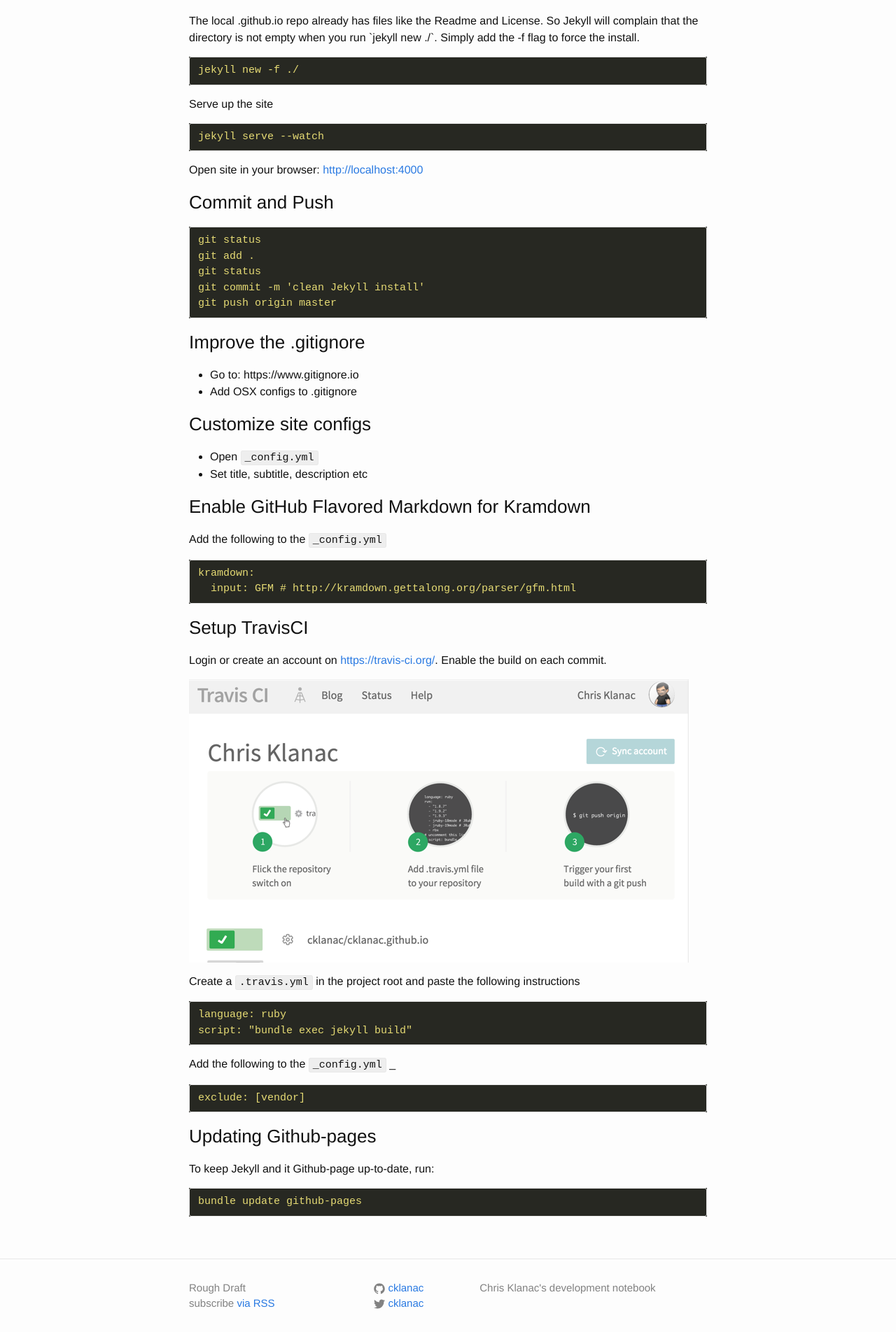
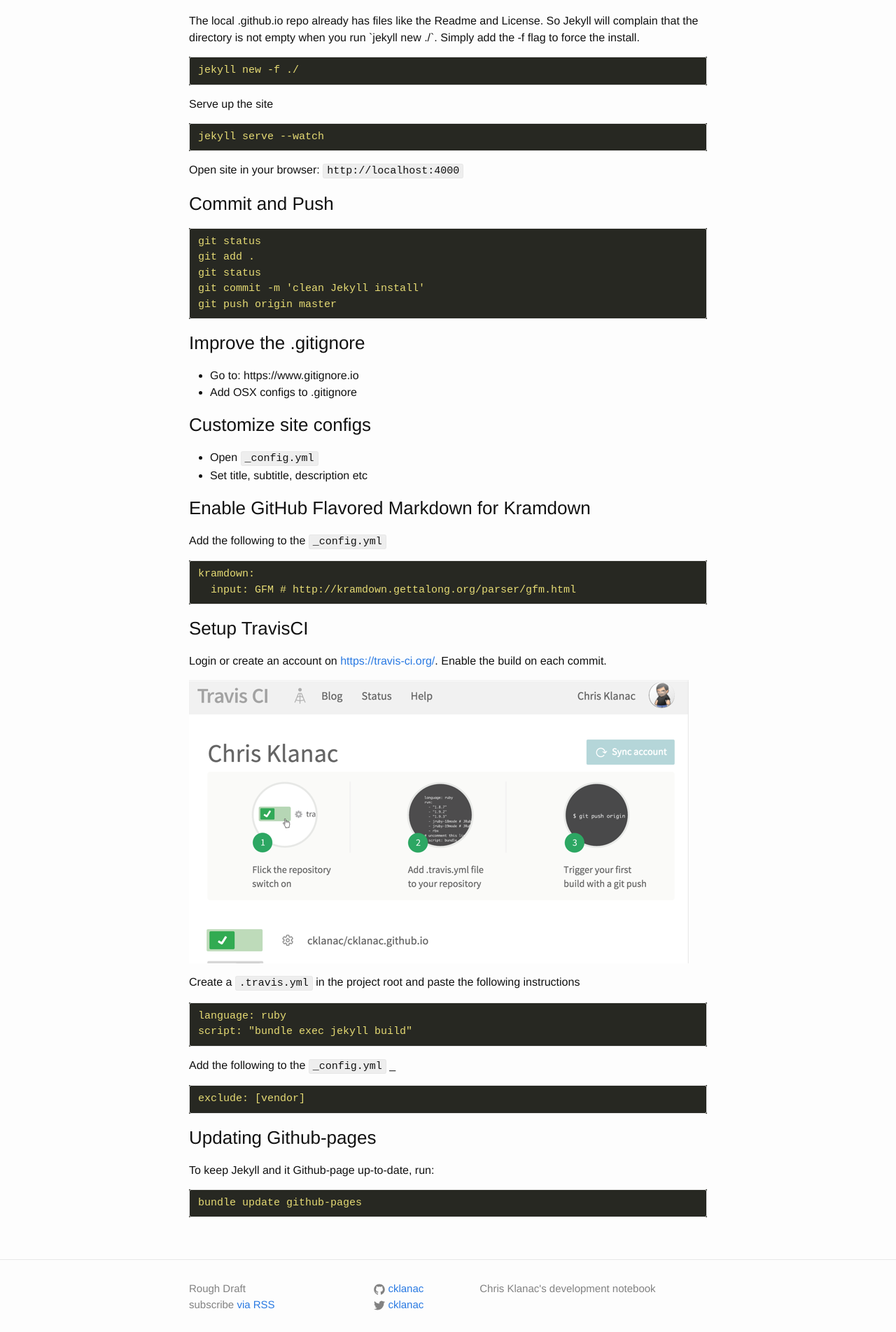
Before and after one commit to cklanac/cklanac.github.io, a Jekyll site: the page built from _posts/2015-01-25-jekyll-install-and-setup.md, in a window 1280 px wide. Shown: the part 1967-3871 px from the top of the page at 70% size. Built offline with Jekyll 4.4.1, drawn with Linux system fonts in a browser that asks for light colours.

Commit message:
fix errors found by html-proofer

```diff
--- a/_includes/footer.html
+++ b/_includes/footer.html
@@ -8,7 +8,9 @@
       <div class="footer-col footer-col-1">
         <ul class="contact-list">
           <li>{{ site.title }}</li>
+          {% if site.email %}
           <li><a href="mailto:{{ site.email }}">{{ site.email }}</a></li>
+          {% endif %}
           <li><p class="rss-subscribe">subscribe <a href="{{ "/feed.xml" | prepend: site.baseurl }}">via RSS</a></p></li>
 
         </ul>
--- a/_includes/header.html
+++ b/_includes/header.html
@@ -5,7 +5,11 @@
     <a class="site-title" href="{{ site.baseurl }}/">{{ site.title }}</a>
 
     <nav class="site-nav">
-      <a href="#" class="menu-icon">
+      <!--
+      html-proofer ignore link
+      https://github.com/gjtorikian/html-proofer#ignoring-content
+      -->
+      <a href="#" data-proofer-ignore class="menu-icon">
         <svg viewBox="0 0 18 15">
           <path fill="#424242" d="M18,1.484c0,0.82-0.665,1.484-1.484,1.484H1.484C0.665,2.969,0,2.304,0,1.484l0,0C0,0.665,0.665,0,1.484,0 h15.031C17.335,0,18,0.665,18,1.484L18,1.484z"/>
           <path fill="#424242" d="M18,7.516C18,8.335,17.335,9,16.516,9H1.484C0.665,9,0,8.335,0,7.516l0,0c0-0.82,0.665-1.484,1.484-1.484 h15.031C17.335,6.031,18,6.696,18,7.516L18,7.516z"/>
--- a/_posts/2015-01-25-jekyll-install-and-setup.md
+++ b/_posts/2015-01-25-jekyll-install-and-setup.md
@@ -79,7 +79,7 @@
 
     jekyll serve --watch
 
-Open site in your browser: [http://localhost:4000](http://localhost:4000)
+Open site in your browser: `http://localhost:4000`
 
 ### Commit and Push
 
```
